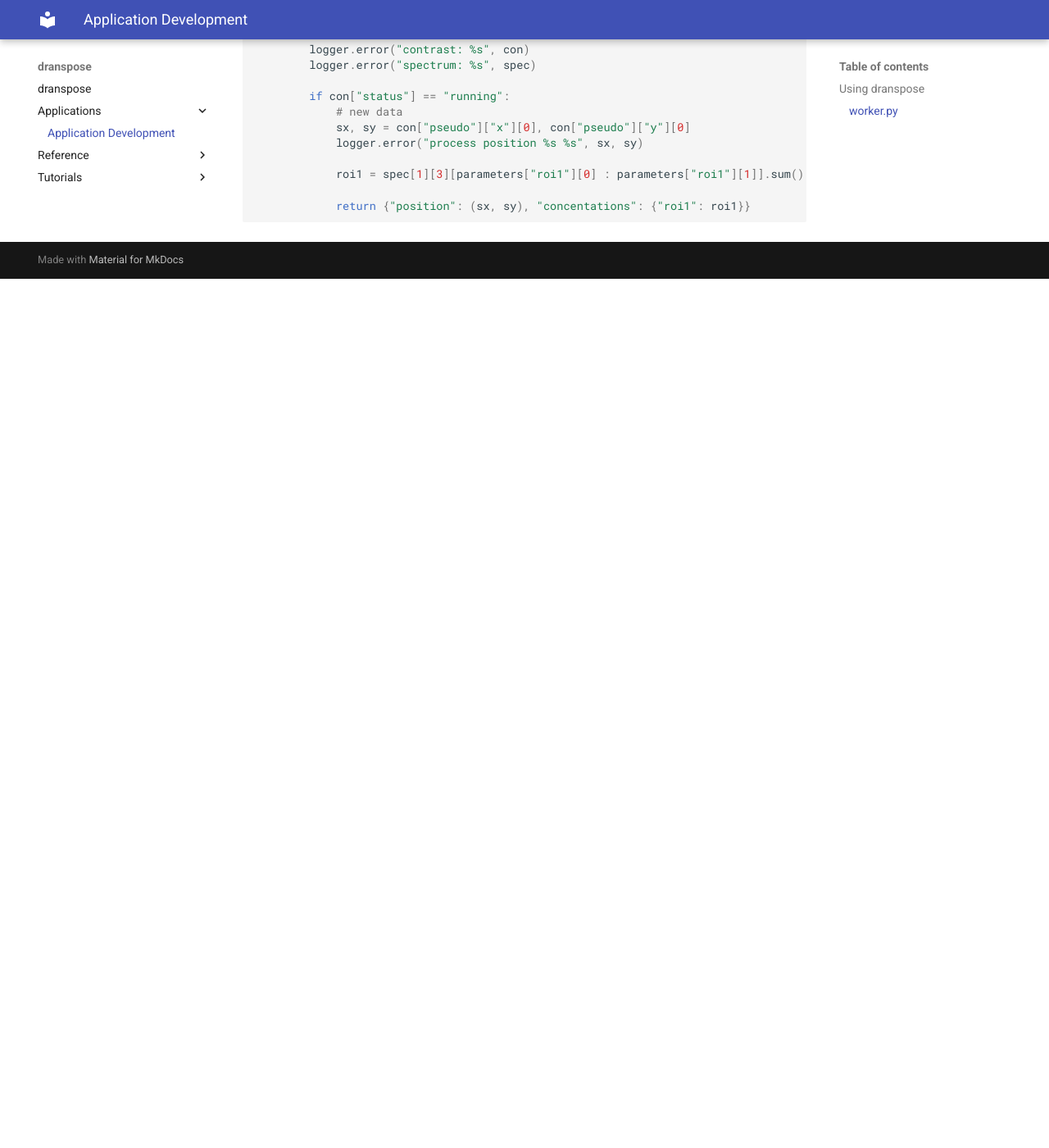
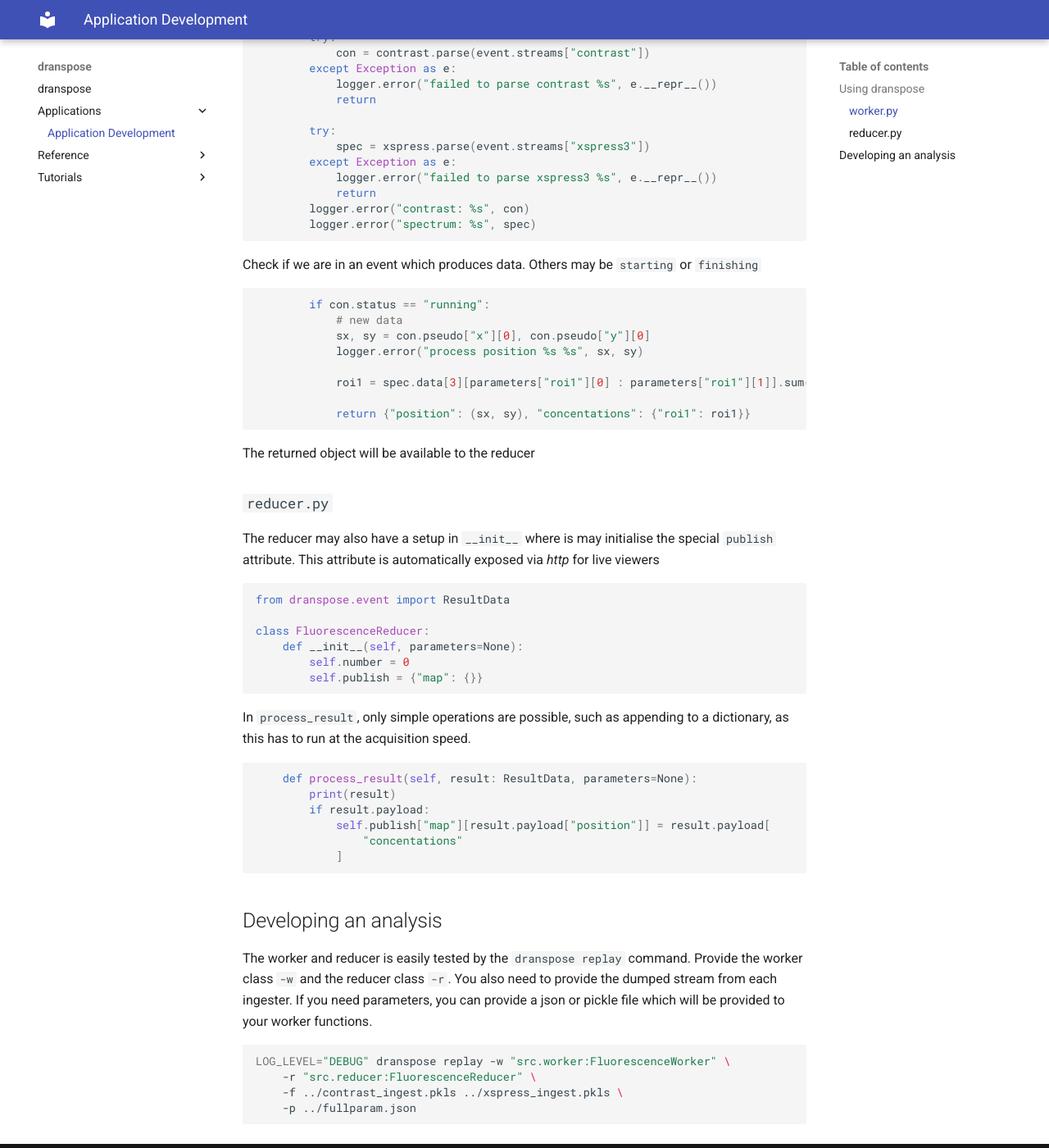
Before and after one commit to felix-engelmann/dranspose, an MkDocs documentation site: the page built from docs/applications/overview.md, in a window 1280 px wide and 1400 px high, scrolled down 1771 px. Shown: the whole window at 82% size. Built offline with MkDocs 1.6.1 and Material for MkDocs 9.7.7, drawn with Linux system fonts in a browser that asks for light colours; before the commit the page ends 2111 px from its top, so only the background shows below that; some of the changed text lies outside the part shown.

````diff
--- a/docs/applications/overview.md
+++ b/docs/applications/overview.md
@@ -38,9 +38,19 @@ The worker gets events and has to first parse the messages from the data stream.
 Then it reduces the data available and forwards a condensed version.
 
 The worker class is instantiated for every new trigger map. This allows to use the `__init__` for resetting the state.
-All calls provide the current set of `parameters` which may be required to setup the worker.
+All calls provide the current set of `parameters` which may be required to set the worker up.
 
-``` py
+Creating a logger is useful for development and production.
+
+```python
+import logging
+
+from dranspose.event import EventData
+from dranspose.middlewares import contrast
+from dranspose.middlewares import xspress
+
+logger = logging.getLogger(__name__)
+
 class FluorescenceWorker:
     def __init__(self, parameters=None):
         self.number = 0
@@ -48,7 +58,7 @@ class FluorescenceWorker:
 ```
 The `process_event` function gets an [EventData](../reference/protocols/events.md) object which contains all required streams for the current event.
 The first step should be to check that the required streams for the analyis are present.
-``` py
+```python
     def process_event(self, event: EventData, parameters=None):
         logger.debug("using parameters %s", parameters)
         if {"contrast", "xspress3"} - set(event.streams.keys()) != set():
@@ -58,7 +68,7 @@ The first step should be to check that the required streams for the analyis are
             return
 ```
 Many streams have the same packet structure and therefore `dranspose` include [middlewares](../reference/middlewares.md) to autmatically parse the frames to python objects.
-``` py
+```python
         try:
             con = contrast.parse(event.streams["contrast"])
         except Exception as e:
@@ -72,13 +82,54 @@ Many streams have the same packet structure and therefore `dranspose` include [m
             return
         logger.error("contrast: %s", con)
         logger.error("spectrum: %s", spec)
-
-        if con["status"] == "running":
+```
+Check if we are in an event which produces data. Others may be `starting` or `finishing`
+```python
+        if con.status == "running":
             # new data
-            sx, sy = con["pseudo"]["x"][0], con["pseudo"]["y"][0]
+            sx, sy = con.pseudo["x"][0], con.pseudo["y"][0]
             logger.error("process position %s %s", sx, sy)
 
-            roi1 = spec[1][3][parameters["roi1"][0] : parameters["roi1"][1]].sum()
+            roi1 = spec.data[3][parameters["roi1"][0] : parameters["roi1"][1]].sum()
 
             return {"position": (sx, sy), "concentations": {"roi1": roi1}}
 ```
+
+The returned object will be available to the reducer
+
+### `reducer.py`
+
+The reducer may also have a setup in `__init__` where is may initialise the special `publish` attribute.
+This attribute is automatically exposed via *http* for live viewers
+
+```python
+from dranspose.event import ResultData
+
+class FluorescenceReducer:
+    def __init__(self, parameters=None):
+        self.number = 0
+        self.publish = {"map": {}}
+```
+In `process_result`, only simple operations are possible, such as appending to a dictionary, as this has to run at the acquisition speed.
+```python
+    def process_result(self, result: ResultData, parameters=None):
+        print(result)
+        if result.payload:
+            self.publish["map"][result.payload["position"]] = result.payload[
+                "concentations"
+            ]
+```
+
+## Developing an analysis
+
+The worker and reducer is easily tested by the `dranspose replay` command.
+Provide the worker class `-w` and the reducer class `-r`.
+You also need to provide the dumped stream from each ingester.
+If you need parameters, you can provide a json or pickle file which will be provided to your worker functions.
+
+```shell
+LOG_LEVEL="DEBUG" dranspose replay -w "src.worker:FluorescenceWorker" \
+    -r "src.reducer:FluorescenceReducer" \
+    -f ../contrast_ingest.pkls ../xspress_ingest.pkls \
+    -p ../fullparam.json
+```
````
Also changed, not shown: docs/reference/middlewares.md (+92 -47 lines), 1 other file.
